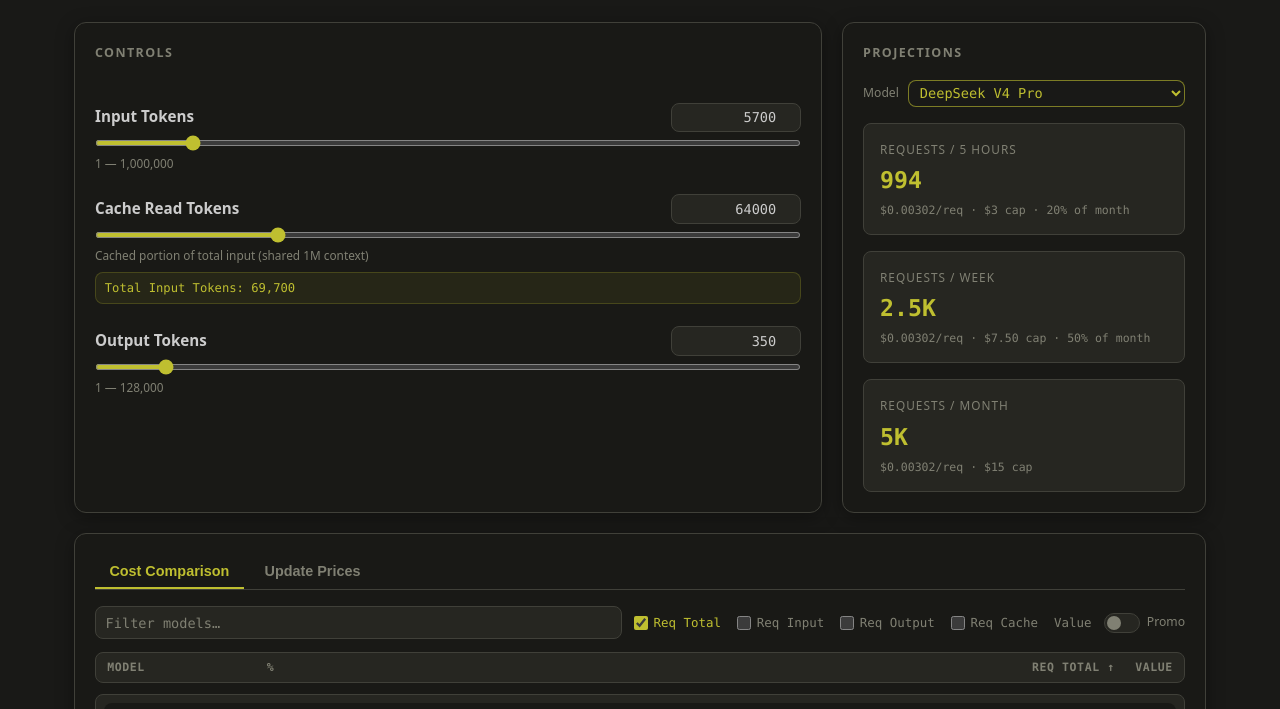
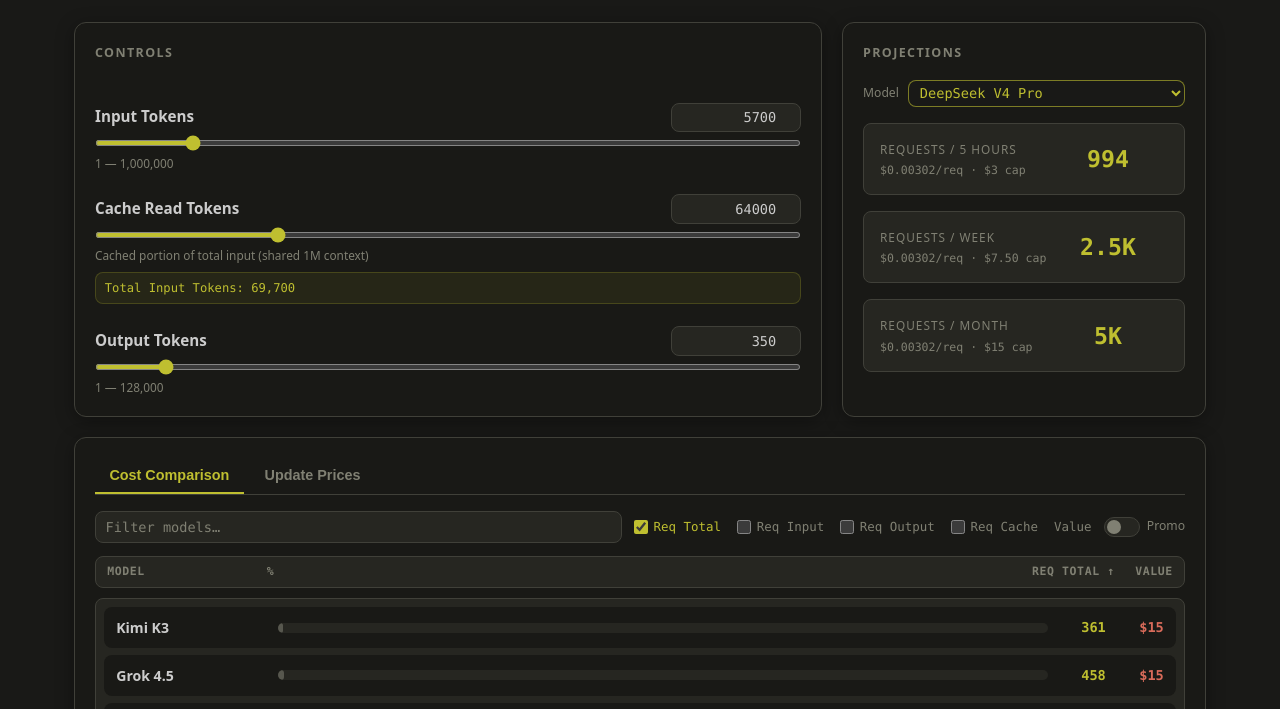
Before and after one commit to Asura7170/opencode-go-cost-visualizer, a website: page index.html in a window 1280 px wide. Shown: the part 82-791 px from the top of the page. Drawn offline with Linux system fonts and the light colour scheme.

Commit message:
fix: center request values vertically across card height

```diff
--- a/app.js
+++ b/app.js
@@ -302,11 +302,7 @@ function updateProjections(selectedResult) {
       el.textContent = formatRequests(req);
       el.title = isFinite(cost) && cost > 0 ? `${formatQuotaUsd(quota)} cap @ ${fmt(cost)}/req` : `${formatQuotaUsd(quota)} cap`;
     }
-    if (hint) {
-      const pct = Math.round((QUOTA_FRACTIONS[w] ?? 1) * 100);
-      const pctLabel = pct < 100 ? ` · ${pct}% of month` : "";
-      hint.textContent = `${fmt(cost)}/req · ${formatQuotaUsd(quota)} cap${pctLabel}`;
-    }
+    if (hint) hint.textContent = `${fmt(cost)}/req · ${formatQuotaUsd(quota)} cap`;
   });
 }
 
--- a/styles.css
+++ b/styles.css
@@ -303,8 +303,28 @@
 
     .card-row {
         display: grid;
-        grid-template-columns: 1fr;
-        gap: 0.25rem;
+        grid-template-columns: 1fr 120px;
+        grid-template-rows: auto auto;
+        gap: 0.25rem 0.5rem;
+
+        & .card-label {
+            grid-column: 1;
+            grid-row: 1;
+            align-self: center;
+        }
+
+        & .card-value {
+            grid-column: 2;
+            grid-row: 1 / -1;
+            align-self: center;
+            justify-self: stretch;
+            text-align: center;
+        }
+
+        & .card-hint {
+            grid-column: 1 / -1;
+            grid-row: 2;
+        }
     }
 
     .card {
@@ -981,6 +1001,18 @@
             font-size: 1.2rem;
         }
 
+        .card-row {
+            grid-template-columns: 1fr;
+
+            & .card-value {
+                justify-self: start;
+            }
+
+            & .card-hint {
+                grid-column: 1;
+            }
+        }
+
         .cost-list .cost-row {
             grid-template-columns: 1fr !important;
             gap: 0.35rem;
```
